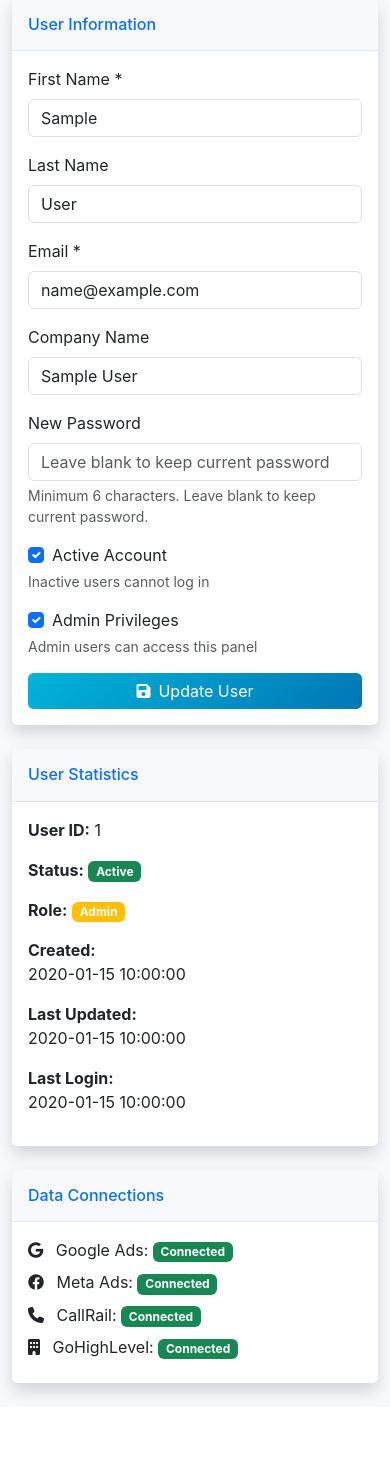
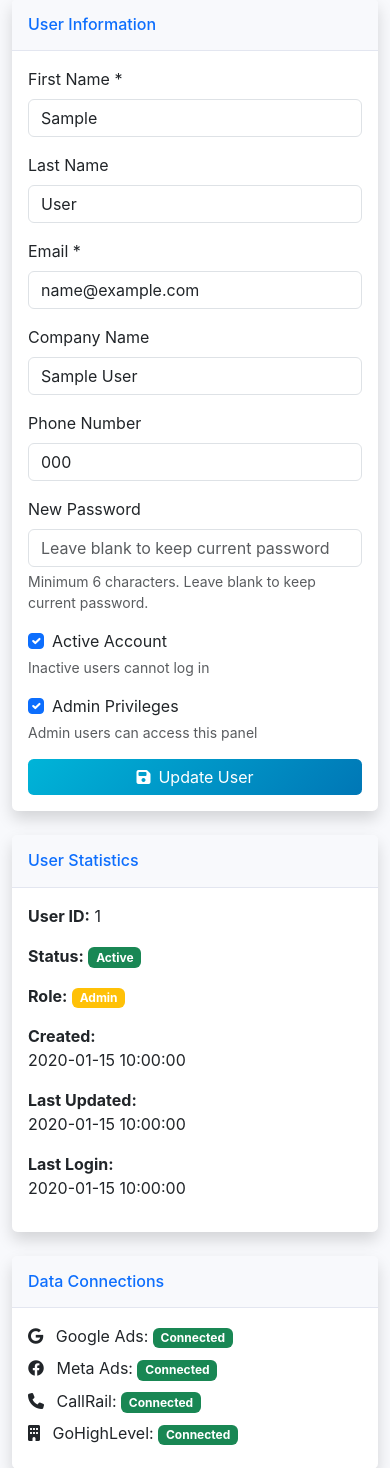
Before and after one commit to adillraza/datacharted, a Flask app: page /admin/users/1 in a window 390 px wide. Shown: the part 258-1726 px from the top of the page. Before the commit the page ends 1657 px from the top, so only its background shows below. Run offline with Flask 3, Linux system fonts and the light colour scheme; a user stored in the database is signed in; tables that the repository leaves empty hold one stand-in row (values such as "Sample post").

Commit message:
🔧 Add phone number to admin panel & test migration with date_of_birth
✨ Admin Panel Updates:
- Added phone number field to admin user editing form
- Added phone number field to admin user creation form
- Updated admin routes to handle phone number in create/edit operations
- Phone number now editable in admin panel user management

🗄️ Migration Testing:
- Added date_of_birth field to User model (Date type, nullable)
- Generated new migration: a1b2c3d4e5f6_add_date_of_birth_field_to_user_model.py
- Testing complete migration workflow from model → migration → deployment

🧪 Testing Migration System:
- Verifying automatic deployment handles multiple migrations
- Testing migration chain with proper parent references
- Ensuring data preservation during schema changes

📋 Changes Made:
- app/models.py: Added date_of_birth field
- app/admin/routes.py: Updated create_user and edit_user functions
- app/templates/admin/user_detail.html: Added phone number input
- app/templates/admin/create_user.html: Added phone number input
- migrations/: New migration for date_of_birth field

🎯 Goals:
- Verify phone number appears in admin panel
- Test migration system with second structural change
- Confirm deployment handles multiple pending migrations safely

```diff
--- a/app/admin/routes.py
+++ b/app/admin/routes.py
@@ -76,6 +76,8 @@ def edit_user(user_id):
     first_name = request.form.get('first_name', '').strip()
     last_name = request.form.get('last_name', '').strip()
     email = request.form.get('email', '').strip()
+    company_name = request.form.get('company_name', '').strip()
+    phone_number = request.form.get('phone_number', '').strip()
     password = request.form.get('password', '').strip()
     is_active = 'is_active' in request.form
     is_admin = 'is_admin' in request.form
@@ -105,6 +107,8 @@ def edit_user(user_id):
     user.first_name = first_name
     user.last_name = last_name
     user.email = email
+    user.company_name = company_name if company_name else None
+    user.phone_number = phone_number if phone_number else None
     user.is_active = is_active
     user.is_admin = is_admin
 
@@ -151,6 +155,8 @@ def create_user():
         first_name = request.form.get('first_name', '').strip()
         last_name = request.form.get('last_name', '').strip()
         email = request.form.get('email', '').strip()
+        company_name = request.form.get('company_name', '').strip()
+        phone_number = request.form.get('phone_number', '').strip()
         password = request.form.get('password', '').strip()
         is_admin = 'is_admin' in request.form
 
@@ -182,6 +188,8 @@ def create_user():
             first_name=first_name,
             last_name=last_name,
             email=email,
+            company_name=company_name if company_name else None,
+            phone_number=phone_number if phone_number else None,
             is_admin=is_admin
         )
         user.set_password(password)
--- a/app/models.py
+++ b/app/models.py
@@ -14,6 +14,7 @@ class User(UserMixin, db.Model):
     last_name = db.Column(db.String(64))
     company_name = db.Column(db.String(128))
     phone_number = db.Column(db.String(20), nullable=True)
+    date_of_birth = db.Column(db.Date, nullable=True)
     is_active = db.Column(db.Boolean, default=True)
     is_verified = db.Column(db.Boolean, default=False)
     is_admin = db.Column(db.Boolean, default=False)
--- a/app/templates/admin/create_user.html
+++ b/app/templates/admin/create_user.html
@@ -46,6 +46,12 @@
                             <label for="company_name" class="form-label">Company Name</label>
                             <input type="text" class="form-control" id="company_name" name="company_name"
                                    value="{{ request.form.get('company_name', '') }}">
+                        </div>
+
+                        <div class="mb-3">
+                            <label for="phone_number" class="form-label">Phone Number</label>
+                            <input type="text" class="form-control" id="phone_number" name="phone_number"
+                                   value="{{ request.form.get('phone_number', '') }}" maxlength="20">
                         </div>
 
                         <div class="mb-3">
--- a/app/templates/admin/user_detail.html
+++ b/app/templates/admin/user_detail.html
@@ -52,6 +52,12 @@
                             <label for="company_name" class="form-label">Company Name</label>
                             <input type="text" class="form-control" id="company_name" name="company_name"
                                    value="{{ user.company_name or '' }}">
+                        </div>
+
+                        <div class="mb-3">
+                            <label for="phone_number" class="form-label">Phone Number</label>
+                            <input type="text" class="form-control" id="phone_number" name="phone_number"
+                                   value="{{ user.phone_number or '' }}" maxlength="20">
                         </div>
 
                         <div class="mb-3">
```
Also changed, not shown: migrations/versions/a1b2c3d4e5f6_add_date_of_birth_field_to_user_model.py (added, +32 -0 lines).
